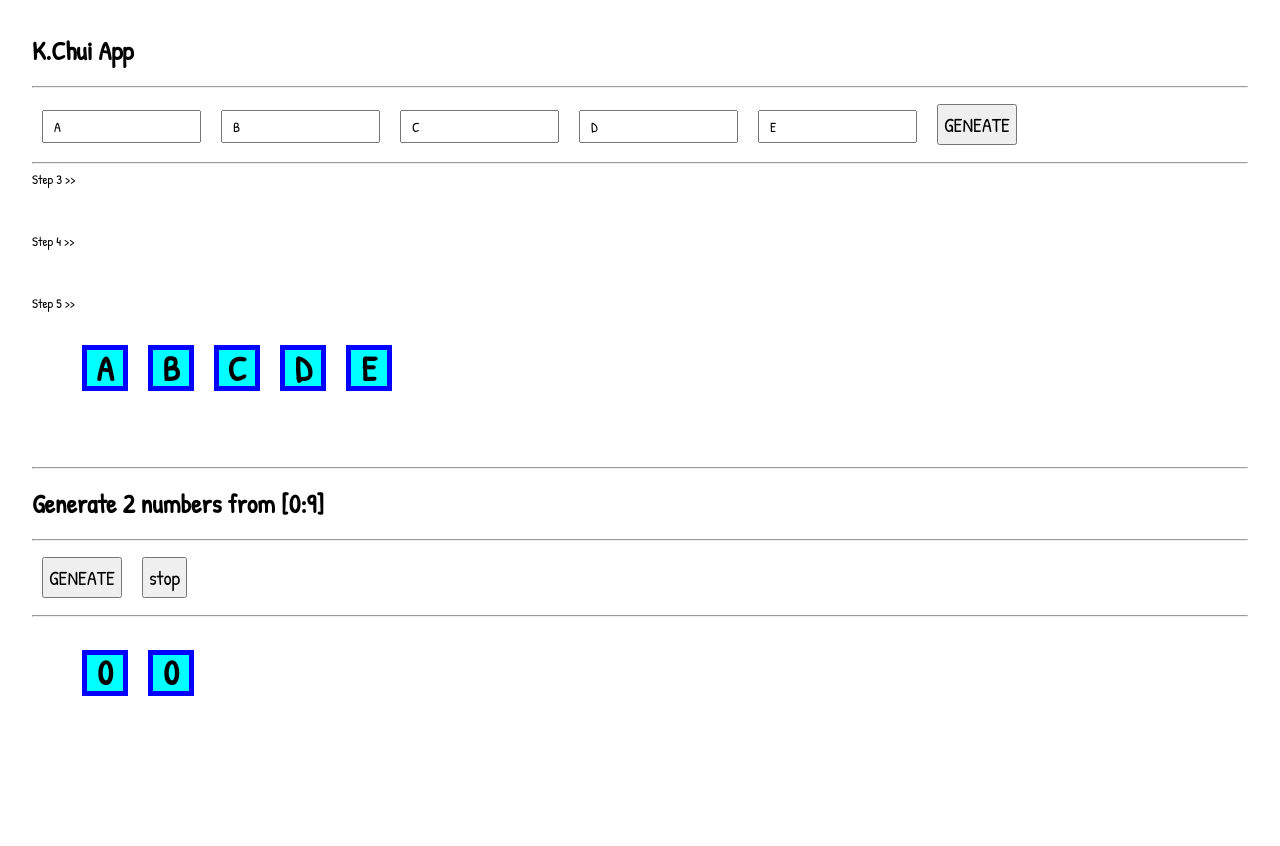
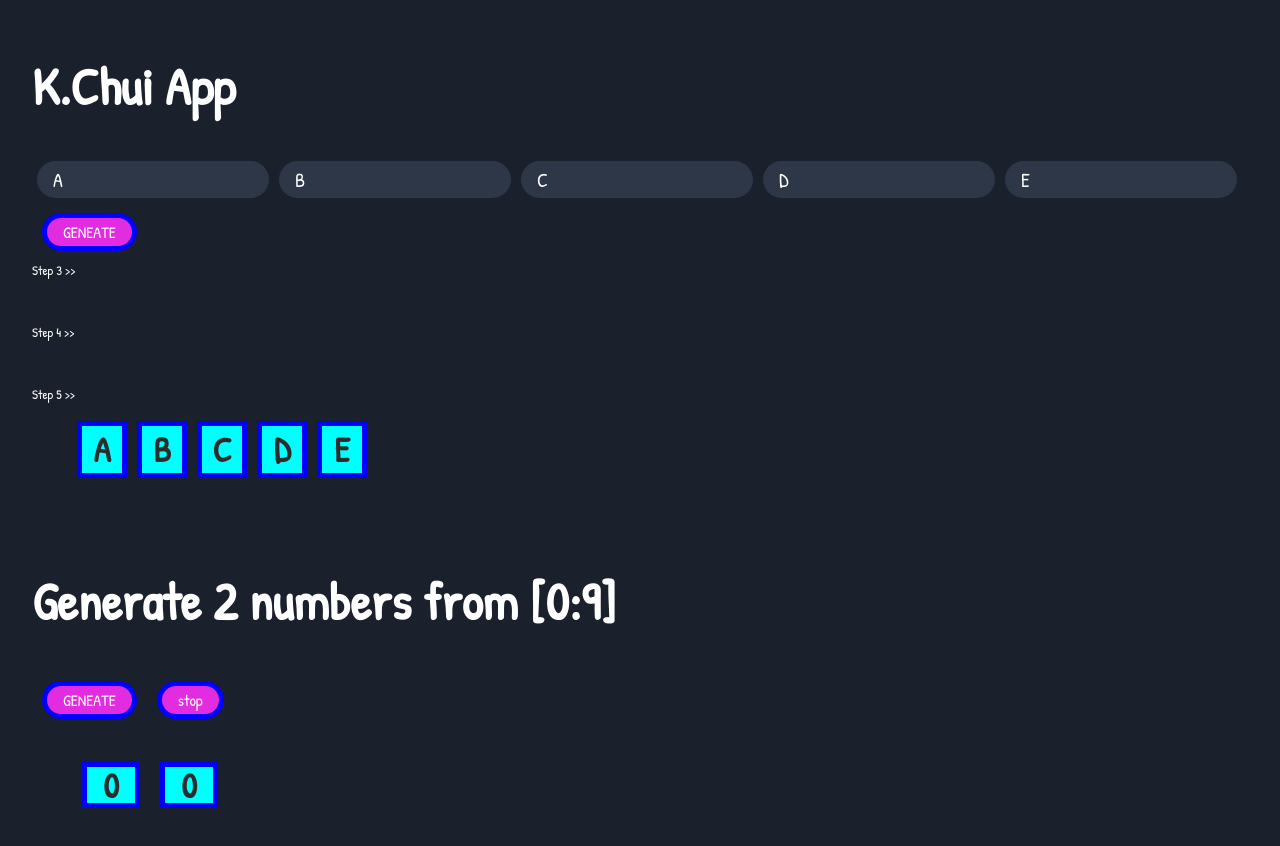
Before and after one commit to chutchaikp/bll, a React (Create React App) app: page / in a window 1280 px wide. Shown: the top 846 px of the page. Before the commit the page ends 800 px from the top, so only its background shows below. Built offline with nearby package versions, Linux system fonts and the light colour scheme.

Commit message:
Update styles

```diff
--- a/src/App.css
+++ b/src/App.css
@@ -1,5 +1,12 @@
 @import url('https://fonts.googleapis.com/css2?family=Patrick+Hand&display=swap');
 
+body {
+  color: white;
+  background-color: #1a202c;
+}
+h1 {
+  font-size: 3.25rem !important;
+}
 .App {
   /* text-align: center; */
   padding: 1rem 2rem;
@@ -16,6 +23,22 @@ ul {
 ul > li {
   padding: 0.5rem;
   background-color: aqua;
+  /* margin: 20px 10px; */
+  margin: 5px;
+  border: 5px solid blue;
+  display: flex;
+  justify-content: center;
+  align-items: center;
+  font-family: 'Patrick Hand', cursive;
+  font-weight: bold;
+  font-size: 35px;
+  padding: 0 0.25rem;
+  min-width: 2rem;
+  color: #2c2c2d;
+}
+ul.fixed > li {
+  padding: 0.5rem;
+  background-color: aqua;
   margin: 20px 10px;
   border: 5px solid blue;
   width: 20px;
@@ -26,19 +49,21 @@ ul > li {
   font-family: 'Patrick Hand', cursive;
   font-weight: bold;
   font-size: 35px;
-  /* padding-top: 10px;
-  padding-bottom: 5px;
-  padding-left: 3px;
-  padding-right: 3px; */
   padding: 0.5rem;
+  color: #2c2c2d;
 }
 
 input {
-  font-size: 14px;
-  margin: 10px;
-  padding: 5px 10px;
+  font-size: 1.25rem;
+  margin: 5px;
   font-family: 'Patrick Hand', cursive;
+  background-color: #2d3748 !important;
+  color: white;
+  border: none;
+  border-radius: 50px;
+  padding: 5px 1rem;
 }
+
 input[type='submit'] {
   font-size: 14px !important;
   margin: 10px !important;
@@ -47,5 +72,12 @@ input[type='submit'] {
 }
 button {
   font-family: 'Patrick Hand', cursive;
-  font-size: 1.25rem !important;
+  font-size: 1rem !important;
+  padding: 3px 1rem !important;
+  border-radius: 100px;
+  border-style: solid;
+  border-width: 5px;
+  border-color: blue;
+  background-color: #e22cdf;
+  color: white;
 }
--- a/src/App.tsx
+++ b/src/App.tsx
@@ -115,7 +115,7 @@ function App() {
         K.Chui App
       </h1>
 
-      <hr />
+
       <input type="text" value={one} onChange={(e) => setOne(e.target.value)} />
       <input type="text" value={two} onChange={(e) => setTwo(e.target.value)} />
       <input type="text" value={three} onChange={(e) => setThree(e.target.value)} />
@@ -133,7 +133,7 @@ function App() {
         }
         }>GENEATE</button>
 
-      <hr />
+      <br />
 
       Step 3 {'>>'}
       <ul >
@@ -160,9 +160,9 @@ function App() {
       </ul>
 
       <br /><br />
-      <hr />
+
       <h1>      Generate 2 numbers from [0:9]</h1>
-      <hr />
+
       <button type="submit"
         style={{
           fontSize: '14px',
@@ -184,8 +184,8 @@ function App() {
         }
         }>stop</button>
 
-      <hr />
-      <ul >
+
+      <ul className="fixed" >
         {[first, second].map((x: number, idx: number) => {
           return <li key={idx} >{x} </li>
         })}
```
